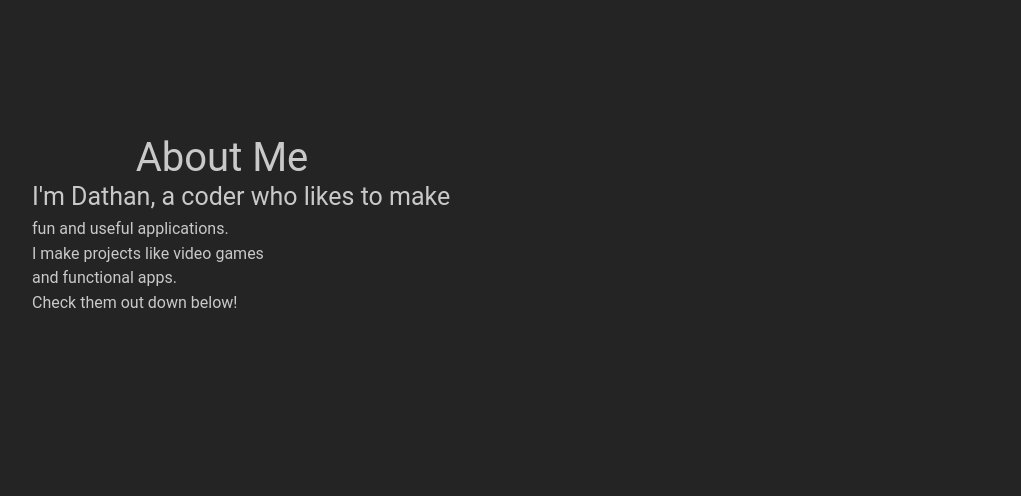
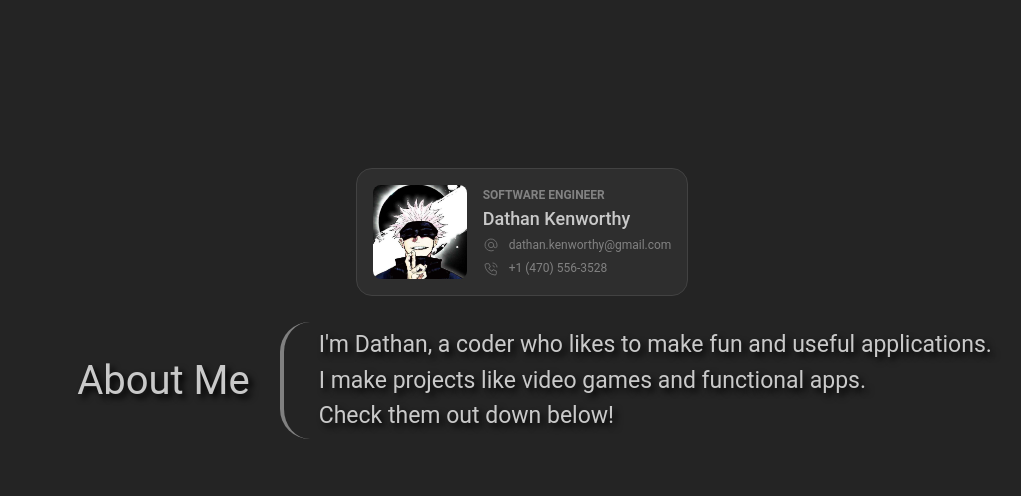
Before and after one commit to Meiscool125/Mantine-Typescript-Portfolio, a React (Vite) app: page / in a window 1280 px wide. Shown: the part 609-1105 px from the top of the page, without its empty margins (118-1139 px from the left). Built offline with nearby package versions, Linux system fonts and the light colour scheme; a web font is replaced by a local one.

Commit message:
did some really cool stuff i promise

```diff
--- a/src/App.tsx
+++ b/src/App.tsx
@@ -6,7 +6,8 @@ import { ColorSchemeToggle } from "./components/ColorSchemeToggle/ColorSchemeTog
 import AboutMe from "./components/aboutMe/aboutMe.tsx";
 import { Hero } from "./components/hero/hero.tsx";
 import { ProjectsGrid } from "./components/projectsSection/projectsSection.tsx";
-import { HeaderSimple } from "./components/headerSimple/HeaderSimple.tsx"
+import { HeaderSimple } from "./components/headerSimple/HeaderSimple.tsx";
+import { UserInfoIcons } from "./components/userInfoIcon/UserInfoIcons.tsx";
 //import { WheelComponent } from "./main.tsx"
 export default function App() {
   const [offset, setOffset] = useState(0);
@@ -23,9 +24,9 @@ export default function App() {
   <MantineProvider defaultColorScheme="dark" theme={{ fontFamily: "Roboto" }}>
     <HeaderSimple/>
     <Hero/>
+    <UserInfoIcons/>
     <AboutMe/>
     <ProjectsGrid/>
-
     <ColorSchemeToggle />
   </MantineProvider>
   );
--- a/src/components/aboutMe/aboutMe.css
+++ b/src/components/aboutMe/aboutMe.css
@@ -1,8 +1,4 @@
-.aboutMe-container {
-    width: 1000px;
-    height: 500px;
-    margin: 20px auto;
-}
+.aboutMe-container {}
 
 .AboutMe {
     display: flex;
--- a/src/components/aboutMe/aboutMe.tsx
+++ b/src/components/aboutMe/aboutMe.tsx
@@ -5,19 +5,16 @@ import { Text, Center } from '@mantine/core';
 const AboutMe = () => {
     return (
       <section id='about'>
-      <div className='aboutMe-container'>
-        <Center maw={400} h={40}>
-          <Text fz={40}>About Me</Text>
-        </Center>
-          <div>
-            <div className="Text">
-              <Text fz={25} >I'm Dathan, a coder who likes to make</Text>
-              <Text>fun and useful applications.</Text>
-              <Text>I make projects like video games</Text>
-              <Text>and functional apps.</Text>
-              <Text>Check them out down below!</Text>
+      <div className='aboutMe-container' style={{ textShadow: '4px 4px 6px black' }}>
+      <Center maw={1920} mah={1080} pt={"md"} pb={"xl"}>
+          <Text pr={"30px"} pl={"40px"} fz={40}>About Me</Text>
+            <div className="Text" style={{ borderLeft: '4px solid gray', paddingRight: '15px', paddingTop: '5px', paddingBottom: '5px', borderRadius: '30px' }}>
+              <Text fz={23} pl={'25px'}>I'm Dathan, a coder who likes to make fun and useful applications.</Text>
+              <Text fz={23} pl={'25px'}></Text>
+              <Text fz={23} pl={'25px'}>I make projects like video games and functional apps.</Text>
+              <Text fz={23} pl={'25px'}>Check them out down below!</Text>
             </div>
-          </div>
+      </Center>
       </div>
       </section>
     );
--- a/src/components/badgeCard/badgeCard.tsx
+++ b/src/components/badgeCard/badgeCard.tsx
@@ -1,25 +1,6 @@
-import { IconBrandPython } from '@tabler/icons-react';
-import { Card, Image, Text, Group, Badge, Button, ActionIcon } from '@mantine/core';
+import { Card, Image, Text, Group, Badge, Button } from '@mantine/core';
 import classes from './badgeCard.module.css';
 import { project } from '../projectsSection/projectsSection';
-
-
-// const mockdata = {
-//   image:
-//     'https://images.unsplash.com/photo-1437719417032-8595fd9e9dc6?ixlib=rb-1.2.1&ixid=MnwxMjA3fDB8MHxwaG90by1wYWdlfHx8fGVufDB8fHx8&auto=format&fit=crop&w=600&q=80',
-//   title: 'Verudela Beach',
-//   country: 'Croatia',
-//   description:
-//     'Completely renovated for the season 2020, Arena Verudela Bech Apartments are fully equipped and modernly furnished 4-star self-service apartments located on the Adriatic coastline by one of the most beautiful beaches in Pula.',
-//   badges: [
-//     { emoji: '☀️', label: 'Sunny weather' },
-//     { emoji: '🦓', label: 'Onsite zoo' },
-//     { emoji: '🌊', label: 'Sea' },
-//     { emoji: '🌲', label: 'Nature' },
-//     { emoji: '🤽', label: 'Water sports' },
-//   ],
-// };
-
 
 interface badgeCardProps {
   project: project;
@@ -62,7 +43,7 @@ export function BadgeCard({ project }: badgeCardProps) {
       </Card.Section>
 
       <Group mt="xs">
-        <Button radius="md" style={{ flex: 1 }}>
+        <Button radius="md" style={{ flex: 1 }} component='a' href={project.link} target="_blank">
           Go to project
         </Button>
       </Group>
--- a/src/components/hero/hero.tsx
+++ b/src/components/hero/hero.tsx
@@ -53,6 +53,7 @@ export function Hero() {
             leftSection={<GithubIcon size={20} />}
             variant="gradient"
             gradient={{ from: 'blue', to: 'rgba(0, 183, 255, 1)' }}
+            target="_blank"
             >
             GitHub
             </Button>
--- a/src/components/projectsSection/projectsSection.tsx
+++ b/src/components/projectsSection/projectsSection.tsx
@@ -18,6 +18,7 @@ export interface project{
   title: string;
   description: string;
   badges: badge[];
+  link: string;
 }
 
 const projects:project[] = [
@@ -27,9 +28,10 @@ const projects:project[] = [
     title: 'TripSM',
     description: 'Allows users to easily manage their Satisfactory save files.',
     badges: [{ icon: <IconBrandPython size={22}/>, language: 'Python' },
-             { icon: <IconFileInfo size={22}/>, language: 'Tkinter' },
-             { icon: <IconBrandGithub size={22}/>, language: 'Github' }
-            ]
+            { icon: <IconFileInfo size={22}/>, language: 'Tkinter' },
+            { icon: <IconBrandGithub size={22}/>, language: 'Github' }
+            ],
+    link: 'https://github.com/Meiscool125/TripSM',
   },
   {
     id: "Portfolio Website",
@@ -37,10 +39,11 @@ const projects:project[] = [
     title: 'Portfolio Website',
     description: 'The place you are right now!',
     badges: [{ icon: <IconBrandTypescript size={22}/>, language: 'TypeScript' },
-             { icon: <IconBrandHtml5 size={22}/>, language: 'HTML' },
-             { icon: <IconBrandCss3 size={22}/>, language: 'CSS' },
-             { icon: <IconBrandGithub size={22}/>, language: 'Github' }
-            ]
+            { icon: <IconBrandHtml5 size={22}/>, language: 'HTML' },
+            { icon: <IconBrandCss3 size={22}/>, language: 'CSS' },
+            { icon: <IconBrandGithub size={22}/>, language: 'Github' }
+            ],
+    link: 'https://github.com/Meiscool125/Mantine-Typescript-Portfolio',
   }
 
 ]
--- /dev/null
+++ b/src/components/userInfoIcon/UserInfoIcons.module.css
@@ -0,0 +1,9 @@
+.icon {
+    color: light-dark(var(--mantine-color-gray-5), var(--mantine-color-dark-3));
+}
+
+.name {
+    font-family:
+        Greycliff CF,
+        var(--mantine-font-family);
+}
--- /dev/null
+++ b/src/components/userInfoIcon/UserInfoIcons.tsx
@@ -0,0 +1,45 @@
+import { Avatar, Text, Group, Center, Card } from '@mantine/core';
+import { IconPhoneCall, IconAt } from '@tabler/icons-react';
+import classes from './UserInfoIcons.module.css';
+
+export function UserInfoIcons() {
+return (
+    <Center maw={1920} mah={1080} pt={"50px"} pb={"10px"}>
+    <Card withBorder radius="lg" p="md">
+    <div>
+    <Group wrap="nowrap">
+        <Avatar
+        src="src\assets\glorious blue eyed king cropped.jpg"
+        size={94}
+        radius="md"
+        />
+        <div>
+        <Text fz="xs" tt="uppercase" fw={700} c="dimmed">
+            Software engineer
+        </Text>
+
+        <Text fz="lg" fw={500} className={classes.name}>
+            Dathan Kenworthy
+        </Text>
+
+        <Group wrap="nowrap" gap={10} mt={3}>
+            <IconAt stroke={1.5} size="1rem" className={classes.icon} />
+            <Text fz="xs" c="dimmed">
+            dathan.kenworthy@gmail.com
+            </Text>
+        </Group>
+
+        <Group wrap="nowrap" gap={10} mt={5}>
+            <IconPhoneCall stroke={1.5} size="1rem" className={classes.icon} />
+            <Text fz="xs" c="dimmed">
+            +1 (470) 556-3528
+            </Text>
+        </Group>
+        </div>
+    </Group>
+    </div>
+    </Card>
+    </Center>
+
+);
+}
```
Also changed, not shown: src/assets/glorious blue eyed king cropped.jpg (added).
